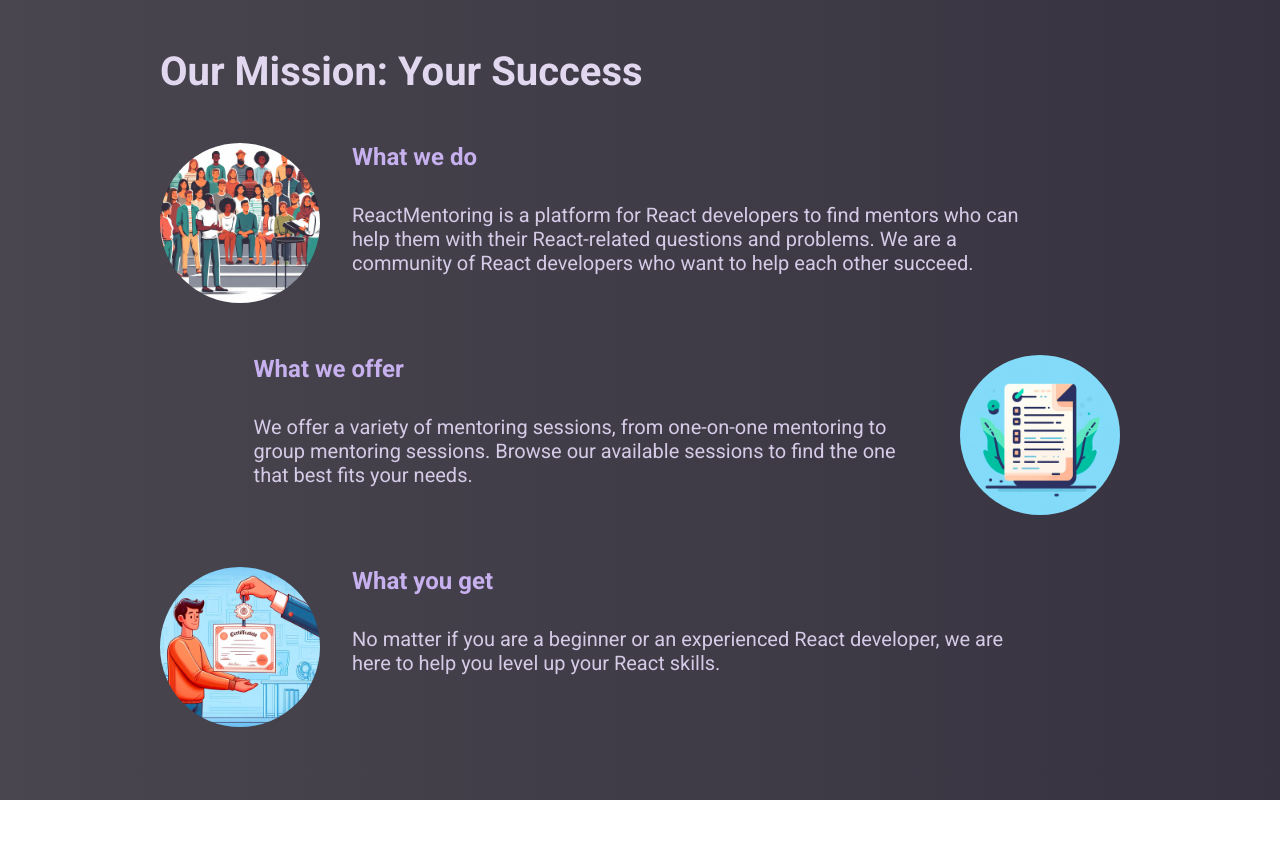
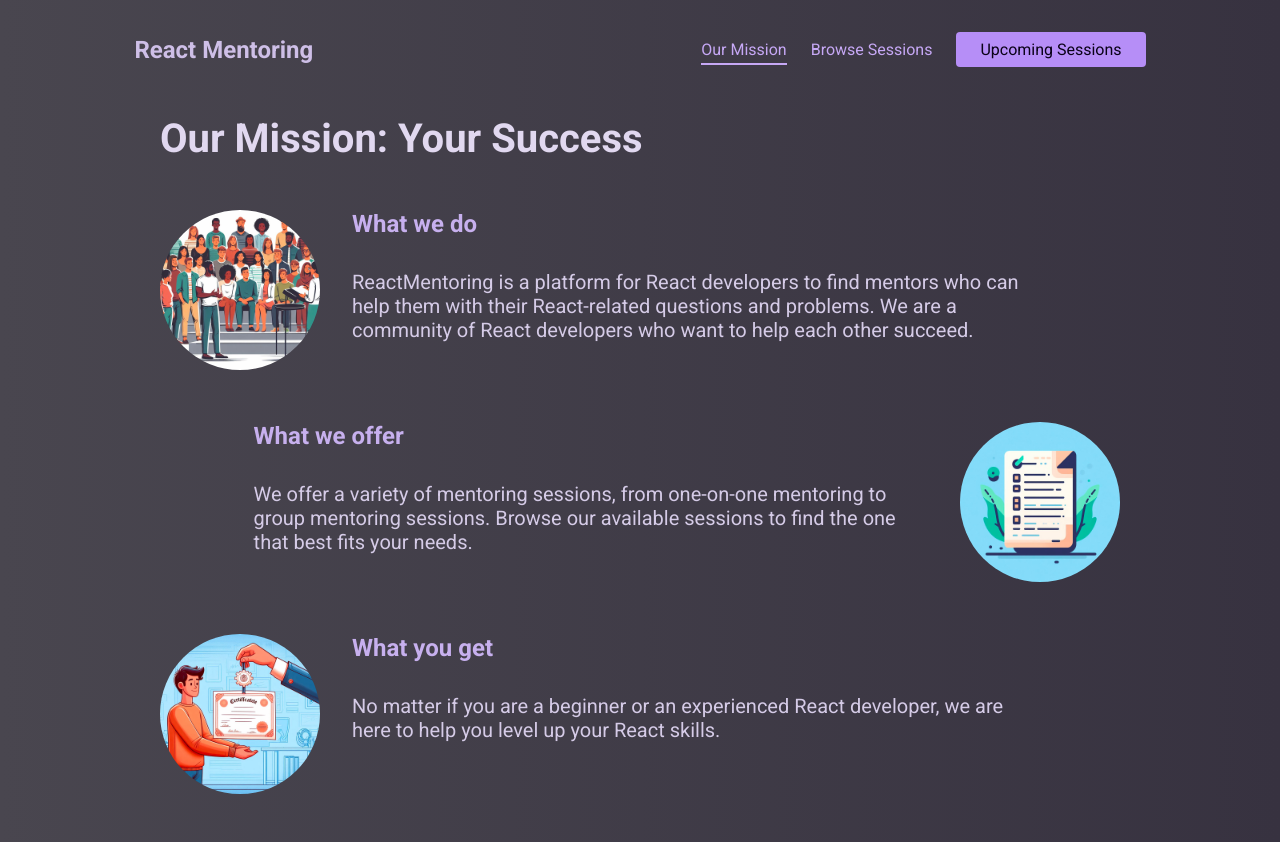
Before and after one commit to lboyadzhiev/book-session, a React (Vite) app: page / in a window 1280 px wide. Before the commit the page ends 800 px from the top, so only its background shows below. Built offline with nearby package versions, Linux system fonts and the light colour scheme.

Commit message:
Implement Main Header component

```diff
--- /dev/null
+++ b/src/components/MainHeader/MainHeader.tsx
@@ -0,0 +1,38 @@
+import { NavLink } from "react-router-dom";
+import Button from "../UI/Button/Button";
+
+export default function MainHeader() {
+  function showUpcomingSessions() {
+    console.log("it is clicked");
+  }
+
+  return (
+    <header id="main-header">
+      <h1>React Mentoring</h1>
+      <nav>
+        <ul>
+          <li>
+            <NavLink
+              to="/"
+              className={({ isActive }) => (isActive ? "active" : "")}
+              end
+            >
+              Our Mission
+            </NavLink>
+          </li>
+          <li>
+            <NavLink
+              to="/sessions"
+              className={({ isActive }) => (isActive ? "active" : "")}
+            >
+              Browse Sessions
+            </NavLink>
+          </li>
+          <li>
+            <Button onClick={showUpcomingSessions}>Upcoming Sessions</Button>
+          </li>
+        </ul>
+      </nav>
+    </header>
+  );
+}
--- a/src/components/pages/Root/Root.tsx
+++ b/src/components/pages/Root/Root.tsx
@@ -1,9 +1,10 @@
 import { Outlet } from "react-router-dom";
+import MainHeader from "../../MainHeader/MainHeader";
 
 export default function Root() {
   return (
     <>
-      {/* Todo: Add Header */}
+      <MainHeader />
       <Outlet />
     </>
   );
```
